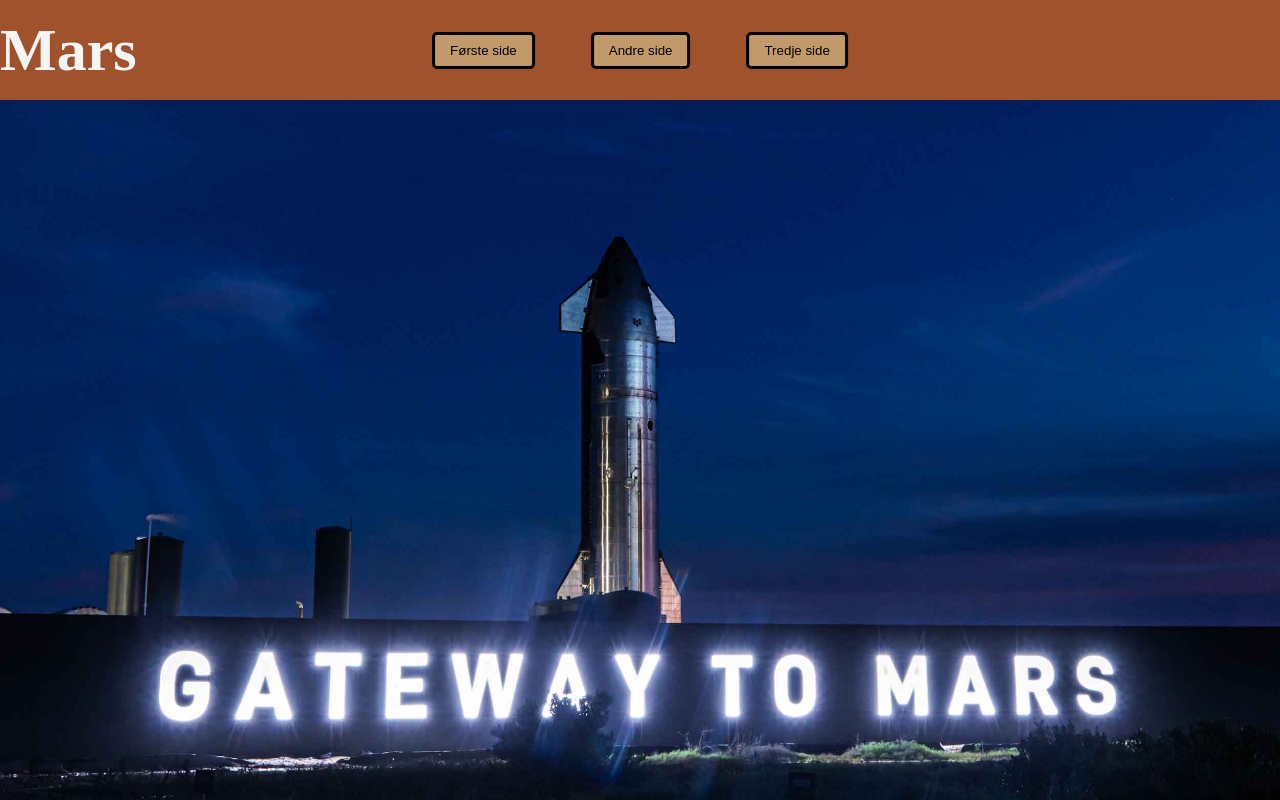
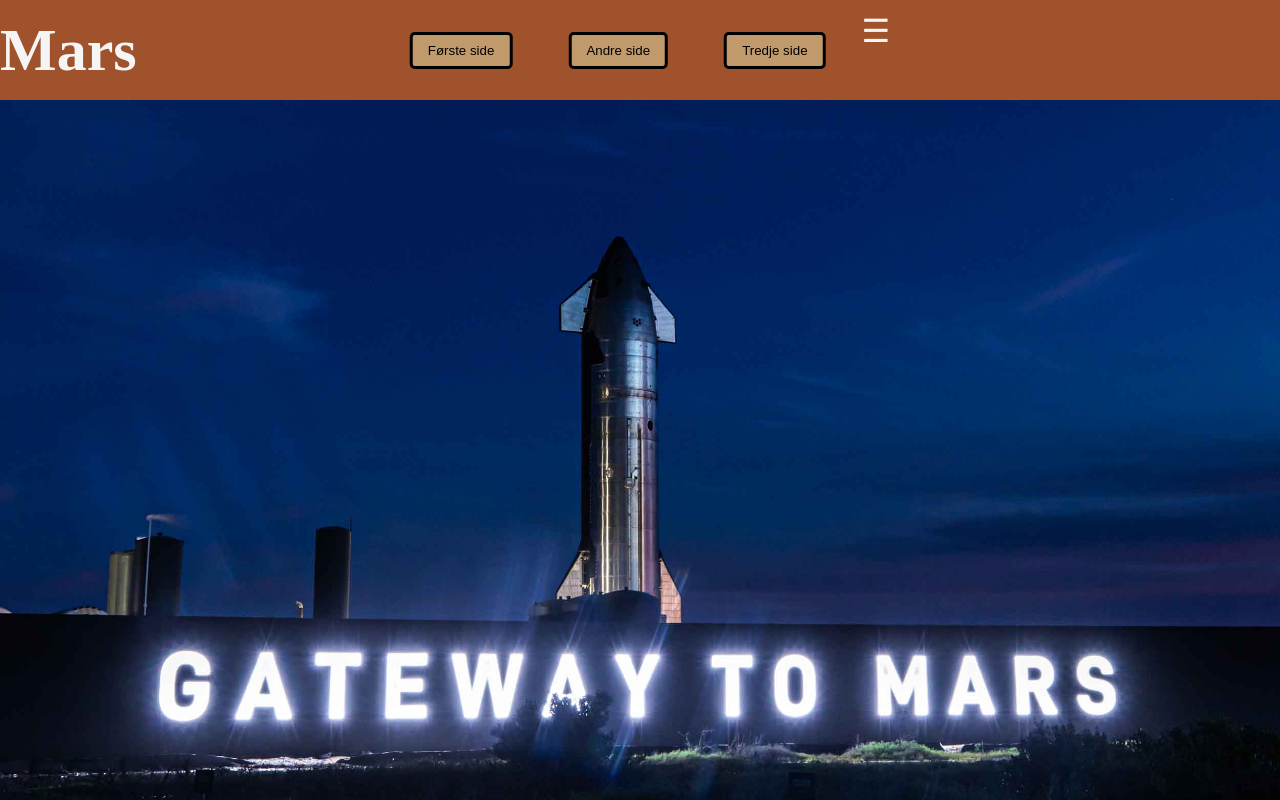
Before and after one commit to Betina9/Planet-prosjekt-Mars, a plain HTML site: page index.html in a window 1280 px wide. Shown: the top 800 px of the page. Drawn offline with Linux system fonts and the light colour scheme.

Commit message:
La inn hamburger meny

```diff
--- a/index.html
+++ b/index.html
@@ -9,7 +9,6 @@
   </head>
   <body>
     <header class="site-header">
-
       <h1>Mars</h1>
       <div class="navigation">
         <button onclick="location.href='#Første side'" class="nav-btn">
@@ -28,6 +27,7 @@
           Tredje side
         </button>
       </nav>
+      <div class="hamburger" id="hamburger">&#9776;</div>
     </header>
     <div class="parallax section1"></div>
     <div class="parallax section2">Tekst her</div>
--- a/style.css
+++ b/style.css
@@ -8,6 +8,7 @@ body {
   color: #f5f5f5;
   position: relative;
   display: flex;
+  justify-content: space-between;
   align-items: center;
   height: 100px;
 }
@@ -35,6 +36,12 @@ h1 {
   font-size: 60px;
   margin: 0;
 }
+.hamburger {
+  font-size: 2rem;
+  cursor: pointer;
+  display: flex;
+  margin-left: auto;
+}
 .parallax {
   height: 100vh;
   background-attachment: fixed;
```
